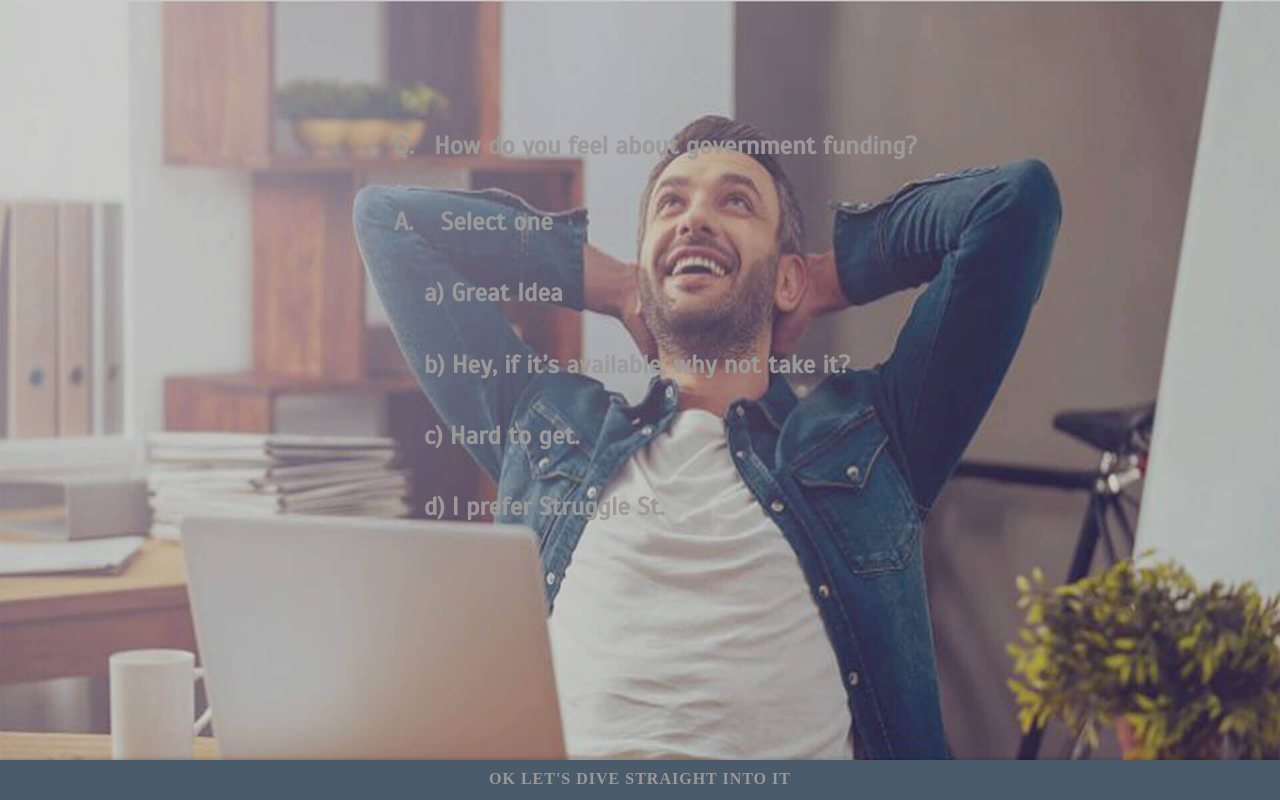
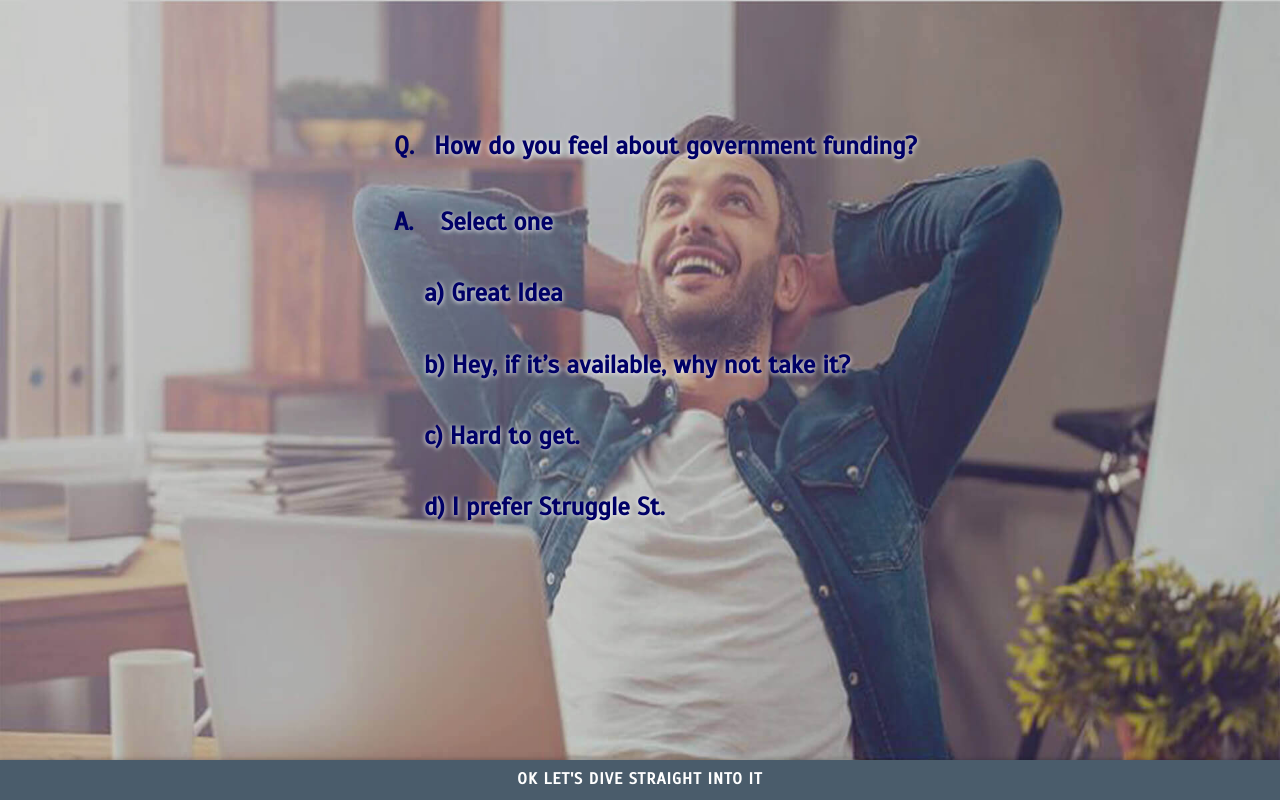
Before and after one commit to palash-kumar/Advocate-2, a plain HTML site: page index.html in a window 1280 px wide. Shown: the top 800 px of the page. Drawn offline with nearby package versions, Linux system fonts and the light colour scheme.

Commit message:
color updated

```diff
--- a/css/style.css
+++ b/css/style.css
@@ -1,8 +1,9 @@
 /*Global Styles Start*/
 @import url('https://fonts.googleapis.com/css?family=Scada');
 
+
 body{
-    color: #000;
+    color: #000 ;
     background-color: #FAFCFE;
     font-family: 'Scada', sans-serif;
 }
@@ -54,12 +55,6 @@ p{
     position: absolute;
     z-index: 100;
     margin: -73px 0;
-}
-#section-quiz p,
-#section-quiz h4,
-#section-quiz a,
-#section-quiz i{
-    color: #9c9999;
 }
 /*Section Styling End*/
 
@@ -193,7 +188,7 @@ p{
 }
 #quiz input,
 #quiz i {
-    color: #9c9999;
+    color: #006;
     /*font-family: "hoefler-italic";*/
     font-style: normal;
 }
@@ -207,10 +202,13 @@ p{
 #quiz .quizanswer {
     display: inline;
     padding-right: 20px;
+    color: #006;
 }
 #quiz p.quizquestion,
 #quiz p.quizanswer {
+    color: #006;
     font-size: 33px;
+    text-shadow: 0 1px 5px #fff;
 }
 #quiz input {
     background: transparent;
@@ -224,7 +222,7 @@ p{
     top: -6px;
 }
 #response p {
-    color: #9c9999;
+    color: #000000;
     /*font-family: "mrseaves";*/
     font-size: 22px;
     padding-left: 120px;
@@ -290,13 +288,13 @@ p{
     padding: 8px 0;
 }
 #section-quiz .masthead.skipper a:hover {
-    color: #404041;
+    color: #006;
 }
 
 .masthead.skipper a,
 ul li {
     color: #000;
-    font-family: "knockout";
+    /*font-family: "knockout";*/
     font-size: 18px;
     text-transform: uppercase;
     letter-spacing: 1px;
@@ -306,7 +304,6 @@ ul li {
 }
 .masthead {
     background: #4a5c6b;
-    /*background: #9c9999;*/
     height: 33px;
     position: absolute;
     bottom: 0;
@@ -353,7 +350,7 @@ ul li {
 }
 
 #quiz a{
-    color: #9c9999;
+    /*color: #000;*/
     -webkit-transition: all .3s ease-in;
     -moz-transition: all .3s ease-in;
     -ms-transition: all .3s ease-in;
@@ -361,13 +358,13 @@ ul li {
     transition: all .3s ease-in;
 }
 .gecko #response #enter h2 a {
-    color: #9c9999;
+    color: #000;
 }
 .gecko #response #enter h2 a:hover {
     color: #fff;
 }
 #quiz h4 {
-    color: #9c9999;
+    color: #006;
     font-weight: 600;
 }
 
```
